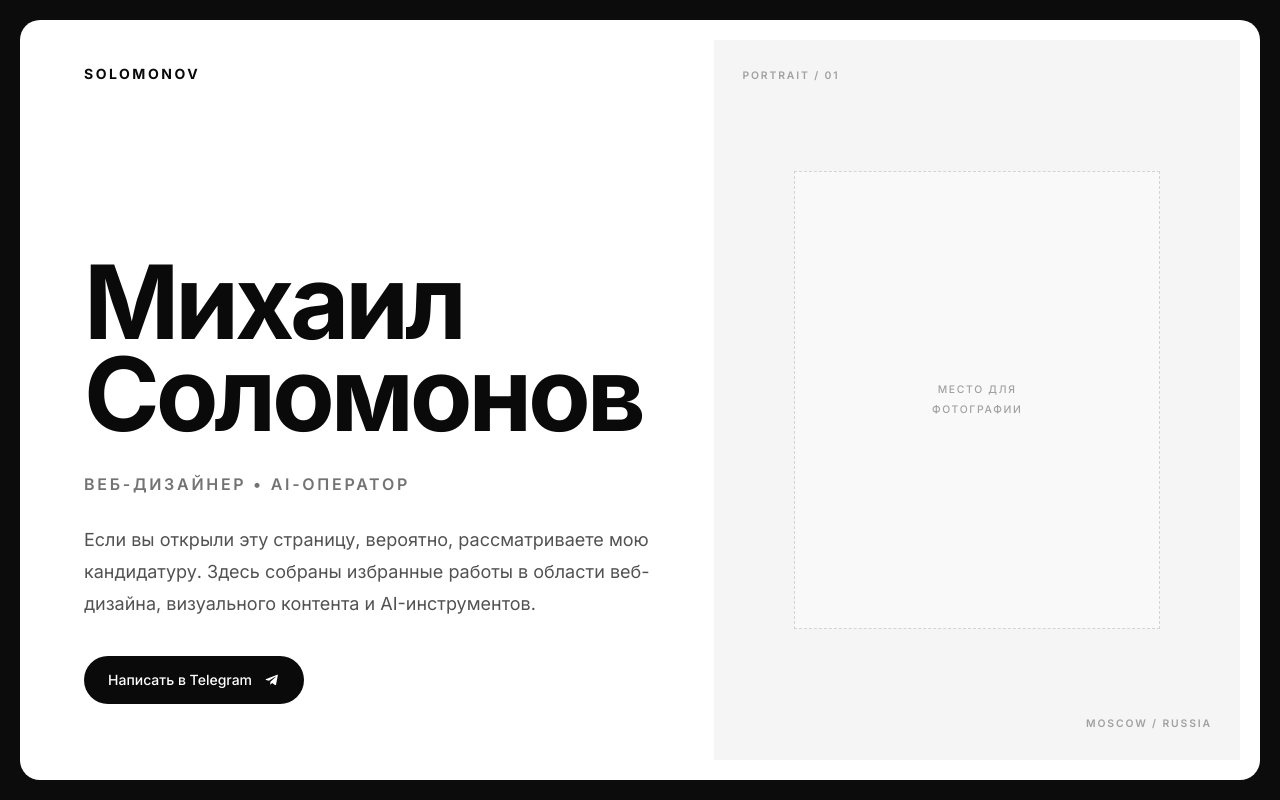
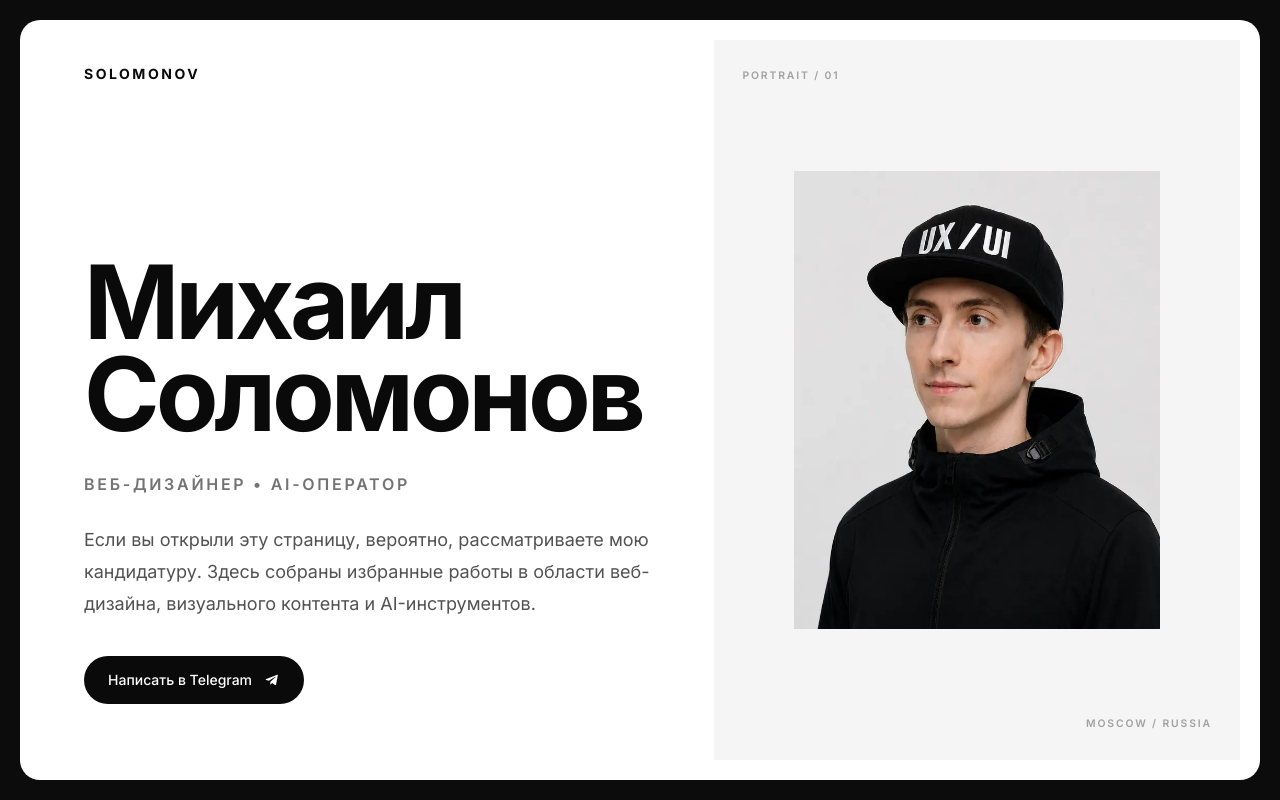
Before and after one commit to solomonovskolopendrov-tech/portfolio, a Next.js app: page / in a window 1280 px wide. Shown: the top 800 px of the page. Built offline with nearby package versions, Linux system fonts and the light colour scheme.

Commit message:
Add portrait image to portfolio hero

```diff
--- a/components/portfolio.tsx
+++ b/components/portfolio.tsx
@@ -97,10 +97,12 @@ export function Portfolio() {
               <p className="text-[0.65rem] font-semibold uppercase tracking-[0.18em] text-neutral-400">
                 Portrait / 01
               </p>
-              <div className="mx-auto flex aspect-[4/5] w-[min(78%,28rem)] items-center justify-center border border-dashed border-neutral-300 bg-white/40 text-center">
-                <p className="max-w-28 text-[0.65rem] font-medium uppercase leading-5 tracking-[0.16em] text-neutral-400">
-                  Место для фотографии
-                </p>
+              <div className="mx-auto aspect-[4/5] w-[min(78%,28rem)] overflow-hidden">
+                <img
+                  alt="Портрет Михаила Соломонова"
+                  className="h-full w-full object-cover object-top"
+                  src="/portrait.webp"
+                />
               </div>
               <p className="text-right text-[0.65rem] font-semibold uppercase tracking-[0.18em] text-neutral-400">
                 Moscow / Russia
```
Also changed, not shown: public/portrait.webp (added).
